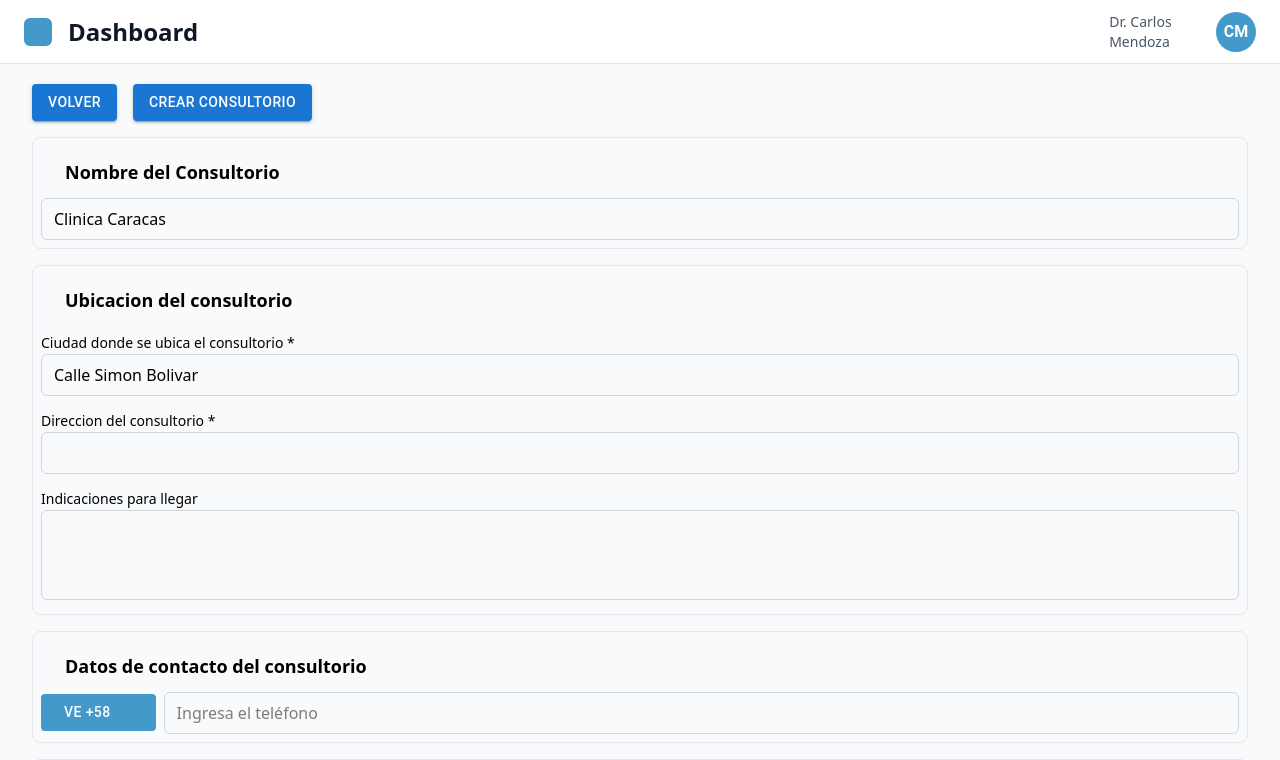
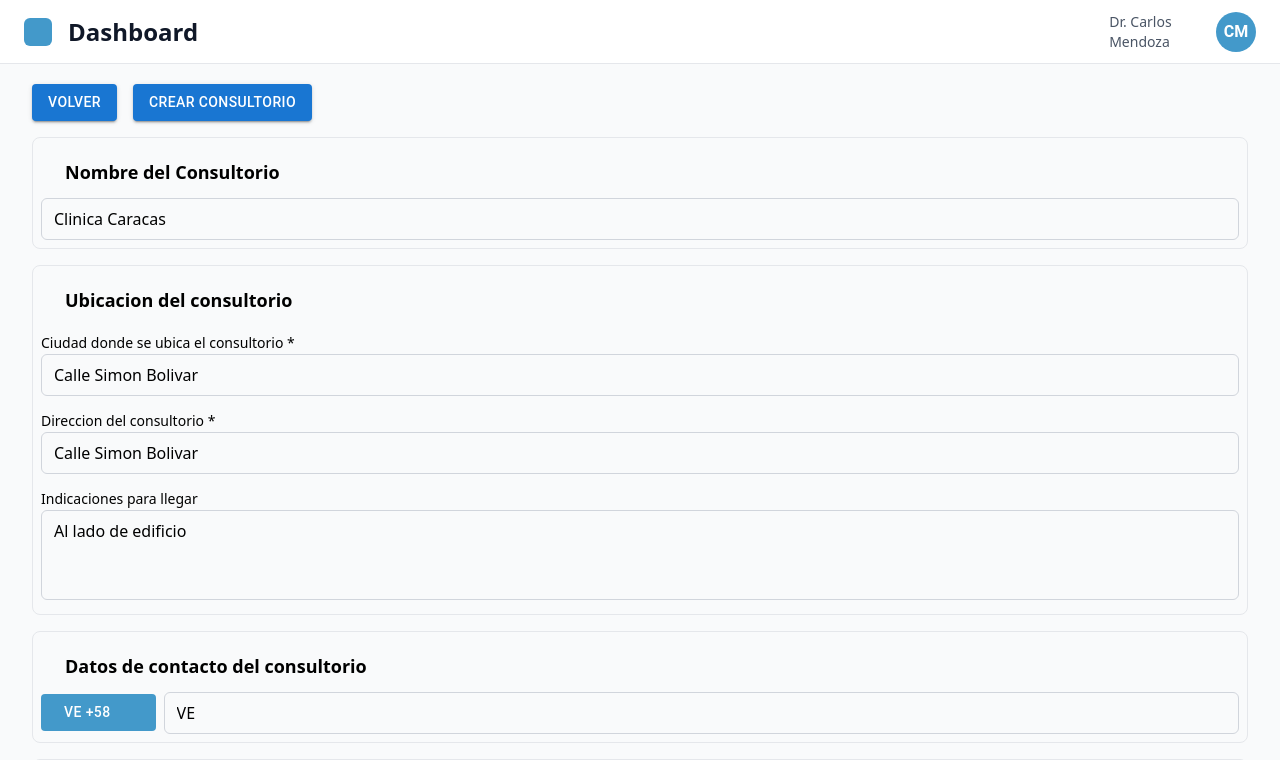
Before and after one commit to CodeKei02/Doctorium, a Next.js app: page /consultorios/1/editar in a window 1280 px wide. Shown: the top 760 px of the page. Built offline with nearby package versions, Linux system fonts and the light colour scheme; some icons are missing.

Commit message:
refactor(keys): add correct keys

```diff
--- a/src/pages/consultorios/[id]/editar.tsx
+++ b/src/pages/consultorios/[id]/editar.tsx
@@ -8,9 +8,11 @@ const EditarConsultorio = () => {
     address: "Calle Simon Bolivar",
     city: "Caracas",
     phone: "04123456789",
-    telefonoConsultorio: "041234567890",
-    direccionConsultorio: "Calle Simon Bolivar",
-    indicacionesConsultorio: "Al lado de edificio",
+    country: "Venezuela",
+    country_code: "VE",
+    street: "Calle Simon Bolivar",
+    duration: "30",
+    indication: "Al lado de edificio",
   };
   return <ConsultorioForm initialState={initialState} />;
 };
```
